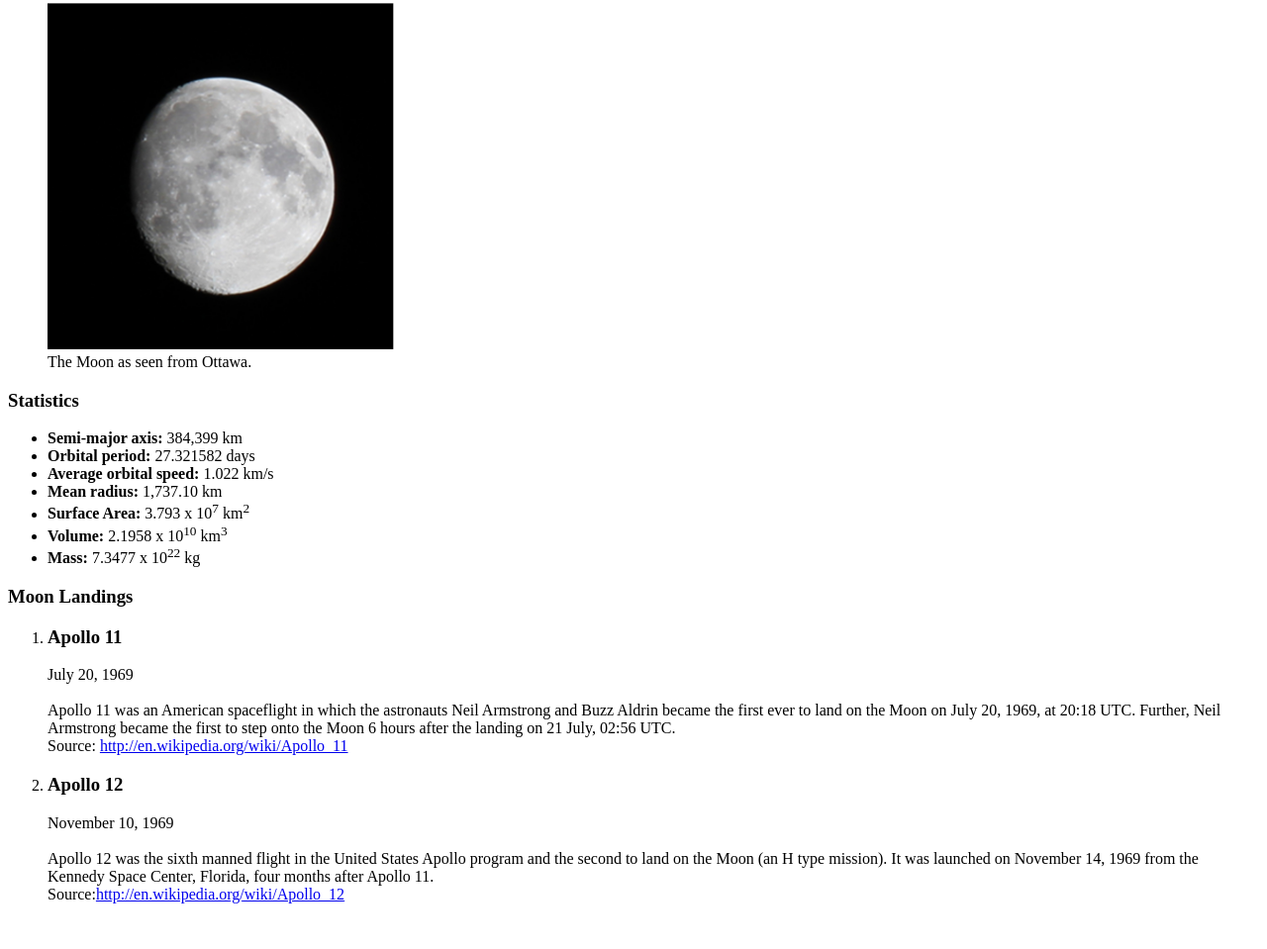
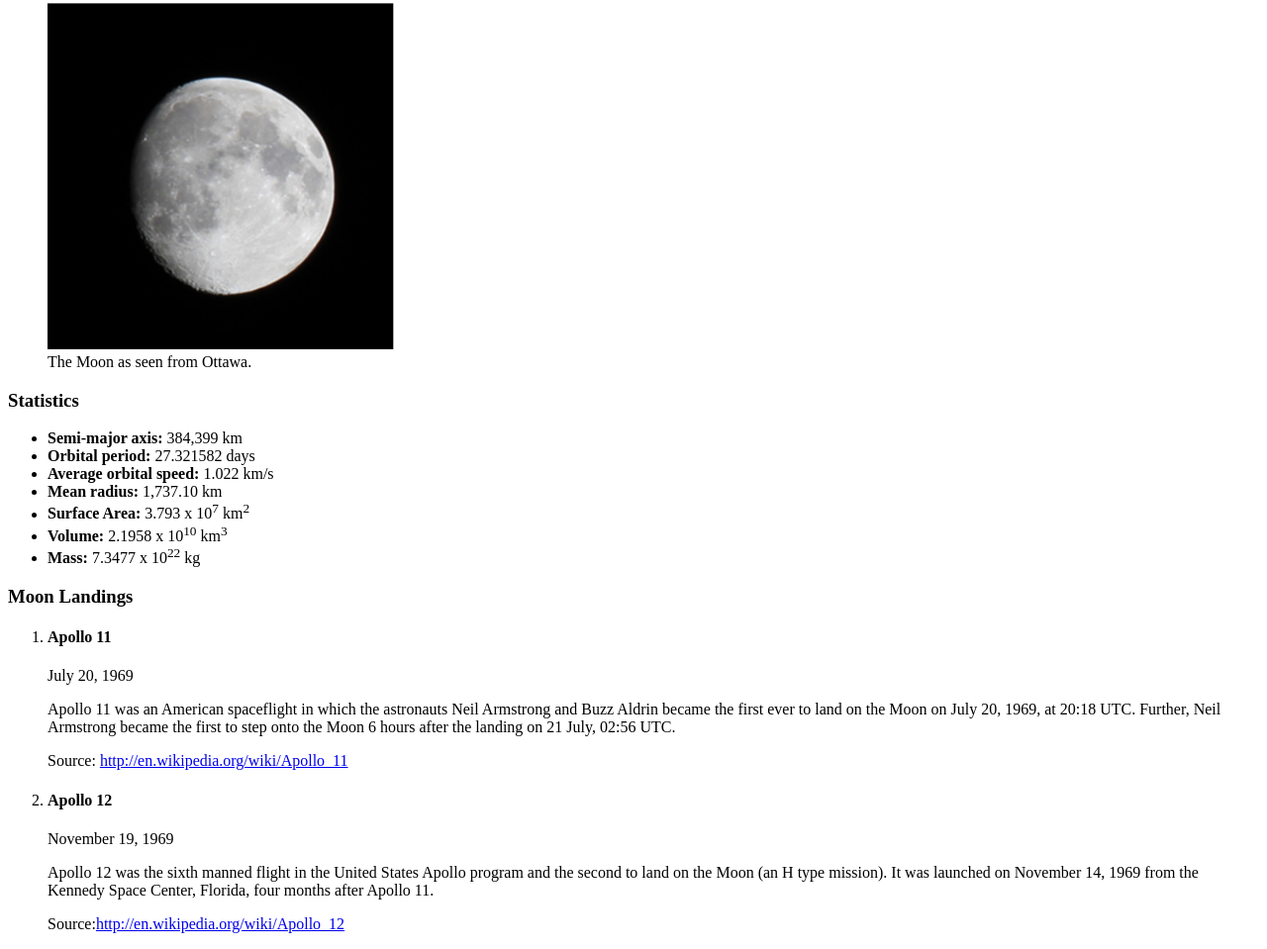
Before and after one commit to grav0194/the_moon, a plain HTML site: page index.html in a window 1280 px wide. Shown: the part 176-1135 px from the top of the page at 99% size. Before the commit the page ends 1105 px from the top, so only its background shows below. Drawn offline with Linux system fonts and the light colour scheme.

Commit message:
The moon

```diff
--- a/index.html
+++ b/index.html
@@ -11,10 +11,11 @@
     <h1>The Moon</h1>
     <h2>A Natural Satellite</h2>
 
+
     <p>The Moon is the only natural satellite of the Earth, and the fifth largest satellite in the
-Solar System. It is the largest natural satellite of a planet in the Solar System relative
-to the size of its primary, having a quarter the diameter of Earth but only 1⁄81 its'
-mass.</p>
+        Solar System. It is the largest natural satellite of a planet in the Solar System relative
+        to the size of its primary, having a quarter the diameter of Earth but only 1⁄81 its'
+        mass.</p>
 
     <figure>
         <img src="img/the-moon.png" height="350px" width="350px"/>
@@ -34,22 +35,24 @@ mass.</p>
 
     <h3>Moon Landings</h3>
     <ol>
-        <li><h3>Apollo 11</h3>
-            <p>July 20, 1969<br>
-     <br>Apollo 11 was an American spaceflight in which the astronauts Neil Armstrong
+        <li><h4>Apollo 11</h4>
+            <p>July 20, 1969
+            <p>Apollo 11 was an American spaceflight in which the astronauts Neil Armstrong
             and Buzz Aldrin became the first ever to land on the Moon on July 20, 1969, at
             20:18 UTC. Further, Neil Armstrong became the first to step onto the Moon 6
-            hours after the landing on 21 July, 02:56 UTC.
-                <br>Source: <a href="http://en.wikipedia.org/wiki/Apollo_11">http://en.wikipedia.org/wiki/Apollo_11</a></p>
+            hours after the landing on <time datetime="07-21 02:46 UTC">21 July, 02:56 UTC.</time>
+            </p>
+            <p>Source: <a href="http://en.wikipedia.org/wiki/Apollo_11">http://en.wikipedia.org/wiki/Apollo_11</a></p>
         </li>
-        <li> <h3>Apollo 12</h3>
-           <p>November 10, 1969<br>
-            <br>Apollo 12 was the sixth manned flight in the United States Apollo program and
+
+        <li><h4>Apollo 12</h4>
+            <p>November 19, 1969</p>
+            <p>Apollo 12 was the sixth manned flight in the United States Apollo program and
             the second to land on the Moon (an H type mission). It was launched on
             November 14, 1969 from the Kennedy Space Center, Florida, four months after
-            Apollo 11.
-               <br>Source:<a href="http://en.wikipedia.org/wiki/Apollo_12">http://en.wikipedia.org/wiki/Apollo_12</a></p>
-        </li>
+                Apollo 11. </p>
+               <p>Source:<a href="http://en.wikipedia.org/wiki/Apollo_12">http://en.wikipedia.org/wiki/Apollo_12</a></p>
+            </li>
     </ol>
 
 </body>
```
